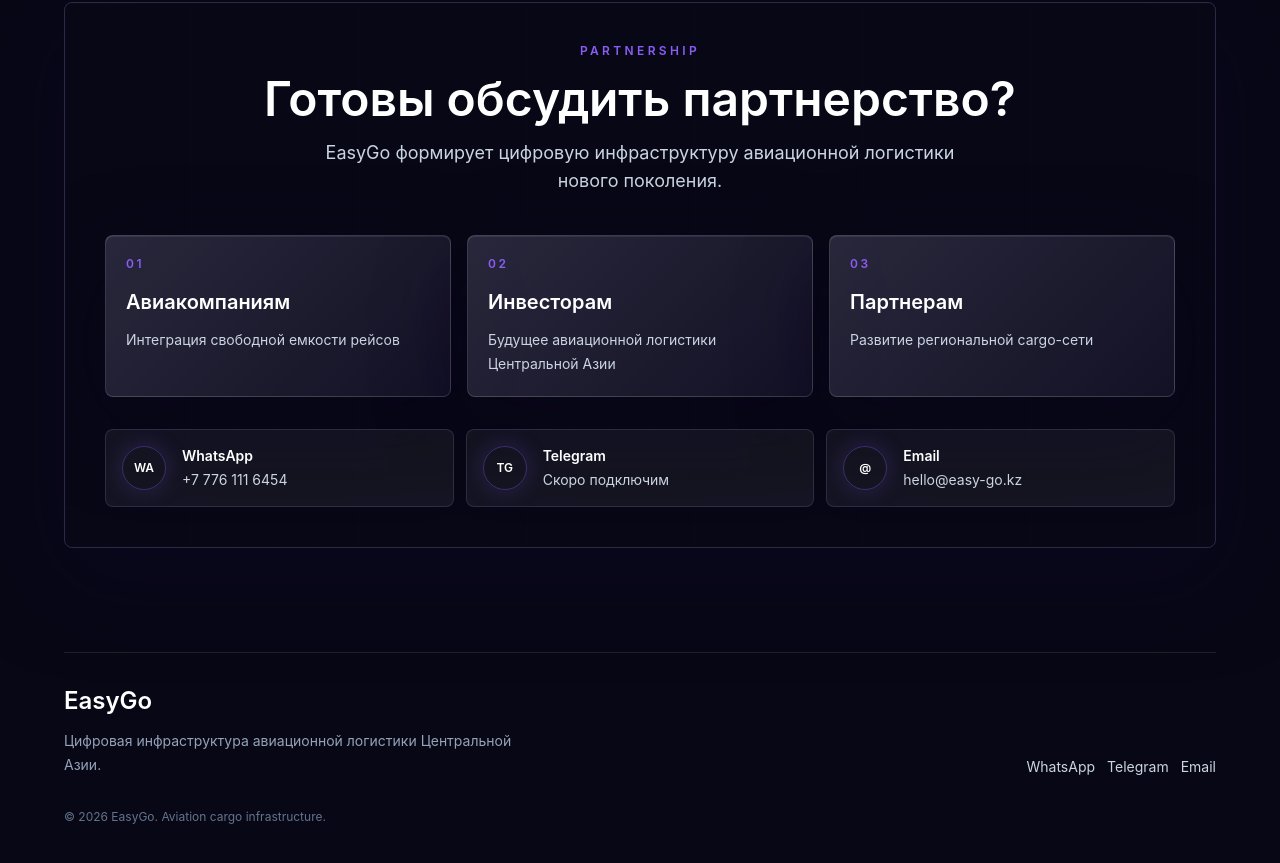
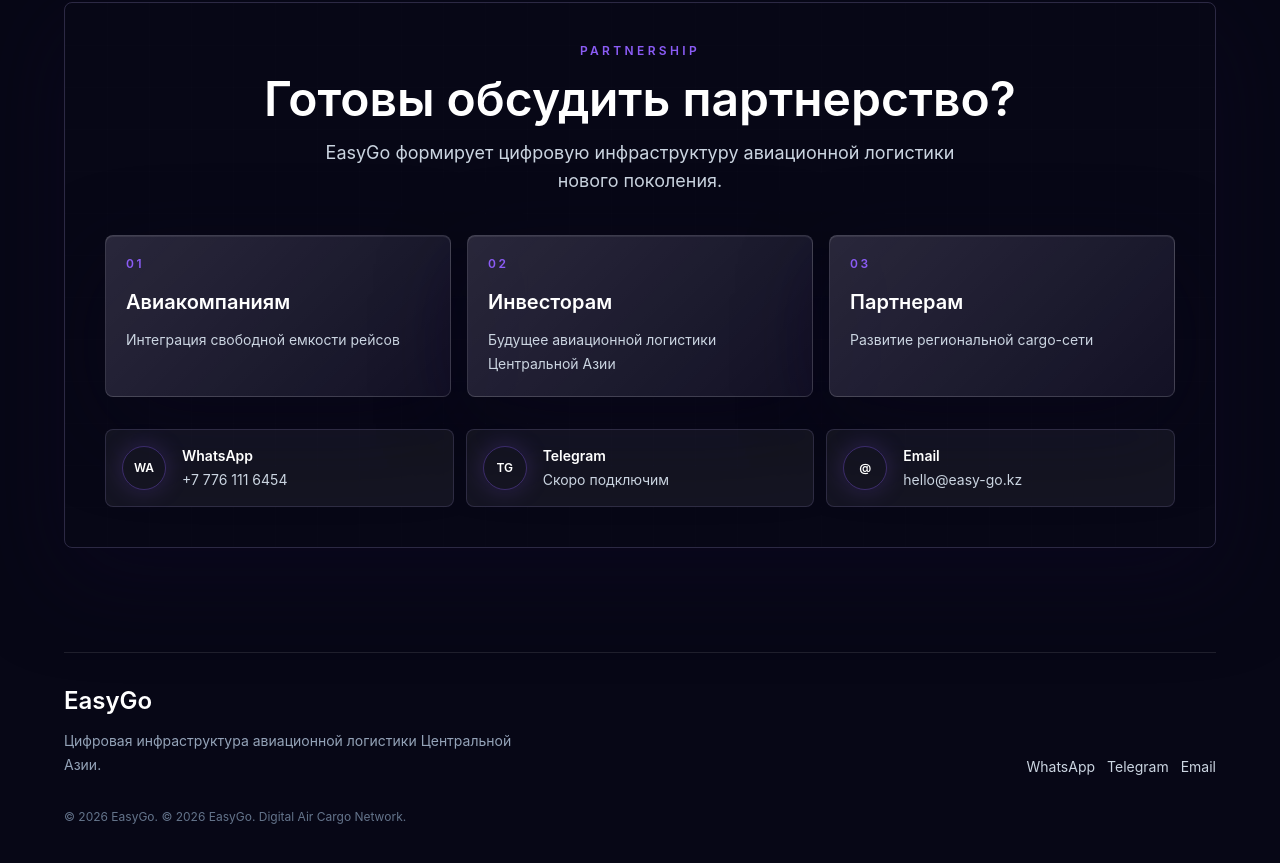
Before and after one commit to ArmanBOG/EasyGo, a React (Vite) app: page / in a window 1280 px wide. Shown: the part 10236-11099 px from the top of the page. Built offline with nearby package versions, Linux system fonts and the light colour scheme.

Commit message:
Update App.tsx

```diff
--- a/src/App.tsx
+++ b/src/App.tsx
@@ -818,7 +818,7 @@
             <a href="mailto:hello@easygo.kz" className="hover:text-white">Email</a>
           </div>
         </div>
-        <p className="mt-8 text-xs text-slate-500">© 2026 EasyGo. Aviation cargo infrastructure.</p>
+        <p className="mt-8 text-xs text-slate-500">© 2026 EasyGo. © 2026 EasyGo. Digital Air Cargo Network.</p>
       </div>
     </footer>
   );
```
